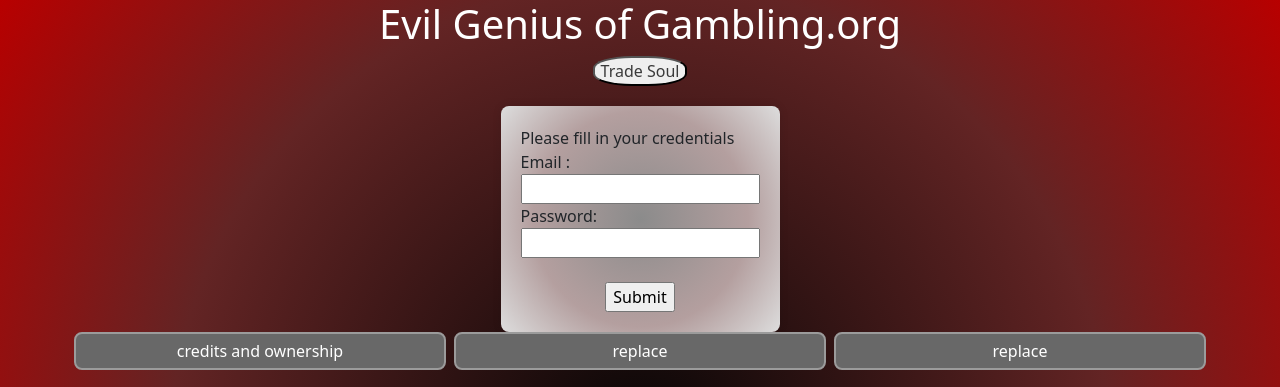
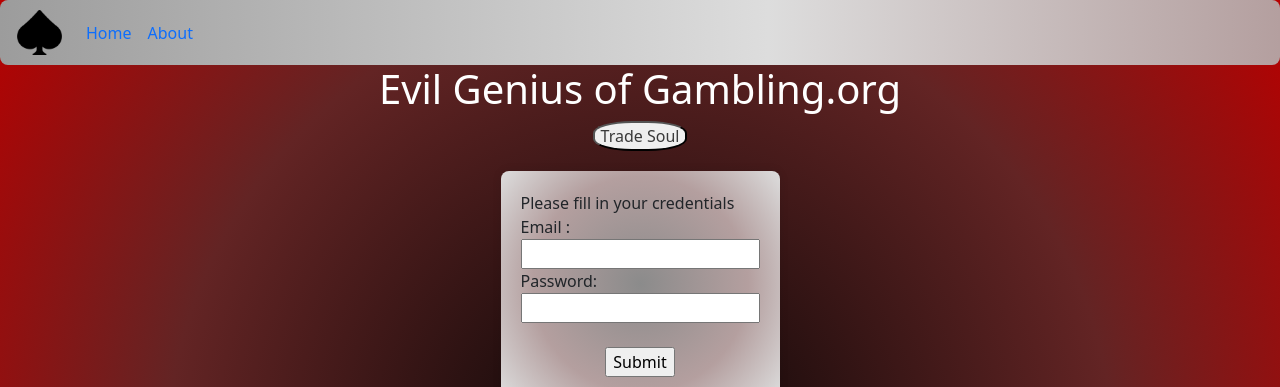
Before and after one commit to ektoambro/S7-LP1, a Flask app: page / in a window 1280 px wide. Shown: the top 387 px of the page. Run offline with Flask 3, Linux system fonts and the light colour scheme.

Commit message:
Added NavBar, featuring new logo
Wheel is supposed to be replaced soon

```diff
--- a/static/style.css
+++ b/static/style.css
@@ -34,13 +34,27 @@ h2 {
   justify-content: center;
   align-items: center;
   margin-top: 20px;
+    color: rgb(255, 255, 255);
+  text-align: center;
 }
 
-.col {
-  border: 2px solid rgb(155, 155, 155);
+h3 {
+    display: flex;
+  justify-content: center;
+  align-items: center;
+  margin-top: 20px;
+    color: rgb(255, 255, 255);
+  text-align: center;
+}
+
+.navbar {
+  border: none;
   border-spacing: 150px;
-  background-color: rgb(104, 104, 104);
-  color:rgb(255, 255, 255);
+  background: linear-gradient(90deg, rgb(156, 156, 156) 0%, rgb(221, 221, 221) 60%, rgb(180, 159, 159) 100%);
+  color:rgb(160, 40, 40);
   border-radius: 8px;
   padding: 5px;
+  display: flex;
+  justify-content: center;
+  align-items: center;
 }
--- a/templates/about.html
+++ b/templates/about.html
@@ -1,4 +1,6 @@
 </head>
+  <link rel="stylesheet" href="{{ url_for('static', filename='style.css') }}">
 <body>
-    <h1>Copyright hector ambrosini©</h1>
-    <h2>All rights reserved 2025-2025</h2>
+    <h1>Copyright Hector Ambrosini</h1>
+    <h2>Copyright Evil Genius of Gambling ORG</h2>
+    <h3>All rights reserved 2025-2025</h3>
--- a/templates/index.html
+++ b/templates/index.html
@@ -11,6 +11,38 @@
 </head>
 
 <body>
+  <nav class="navbar navbar-expand">
+
+    <div class="container-fluid">
+
+      <a class="navbar-brand" href="/">
+        <img src="static/spades.png" alt="GmblngORG" width="45" height="45"> </a>
+
+      <div class="navbar-collapse">
+
+        <ul class="navbar-nav me-auto">
+
+          <li class="nav-item">
+
+            <a class="nav-link active" href="#">Home</a>
+
+          </li>
+
+          <li class="nav-item">
+
+            <a class="nav-link" href="/about">About</a>
+
+          </li>
+
+        </ul>
+
+      </div>
+
+    </div>
+
+  </nav>
+
+
   <h1>Evil Genius of Gambling.org</h1>
   <div style="text-align:center">
     <button id="clickMe">Trade Soul</button>
@@ -30,19 +62,7 @@
     </form>
   </div>
   </form>
-  <div class="container">
-    <div class="row">
-      <div class="col mx-1 btn">
-        credits and ownership
-      </div>
-      <div class="col mx-1 btn">
-        replace
-      </div>
-      <div class="col mx-1 btn">
-        replace
-      </div>
-    </div>
-  </div>
+
 
   <h2><iframe
       src="https://wheeldecide.com/e.php?c1=Nothing&c2=Nothing&c3=Nothing&c4=Nothing&c5=Kill+Yourself&c6=1%E2%82%AC&cols=ff0000,813e3e&t=Super+Wheel+of+Doom&time=5"
```
Also changed, not shown: static/spades.png (added).
